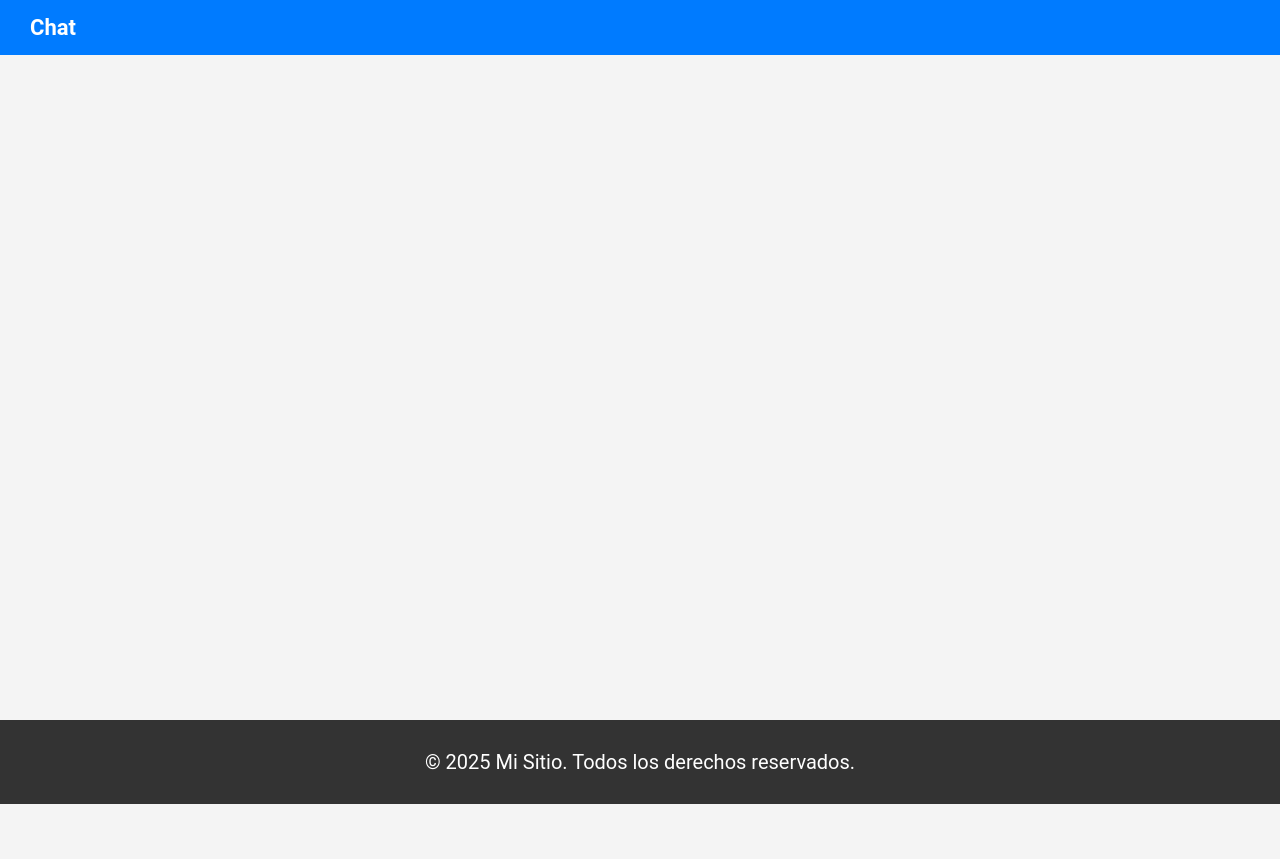
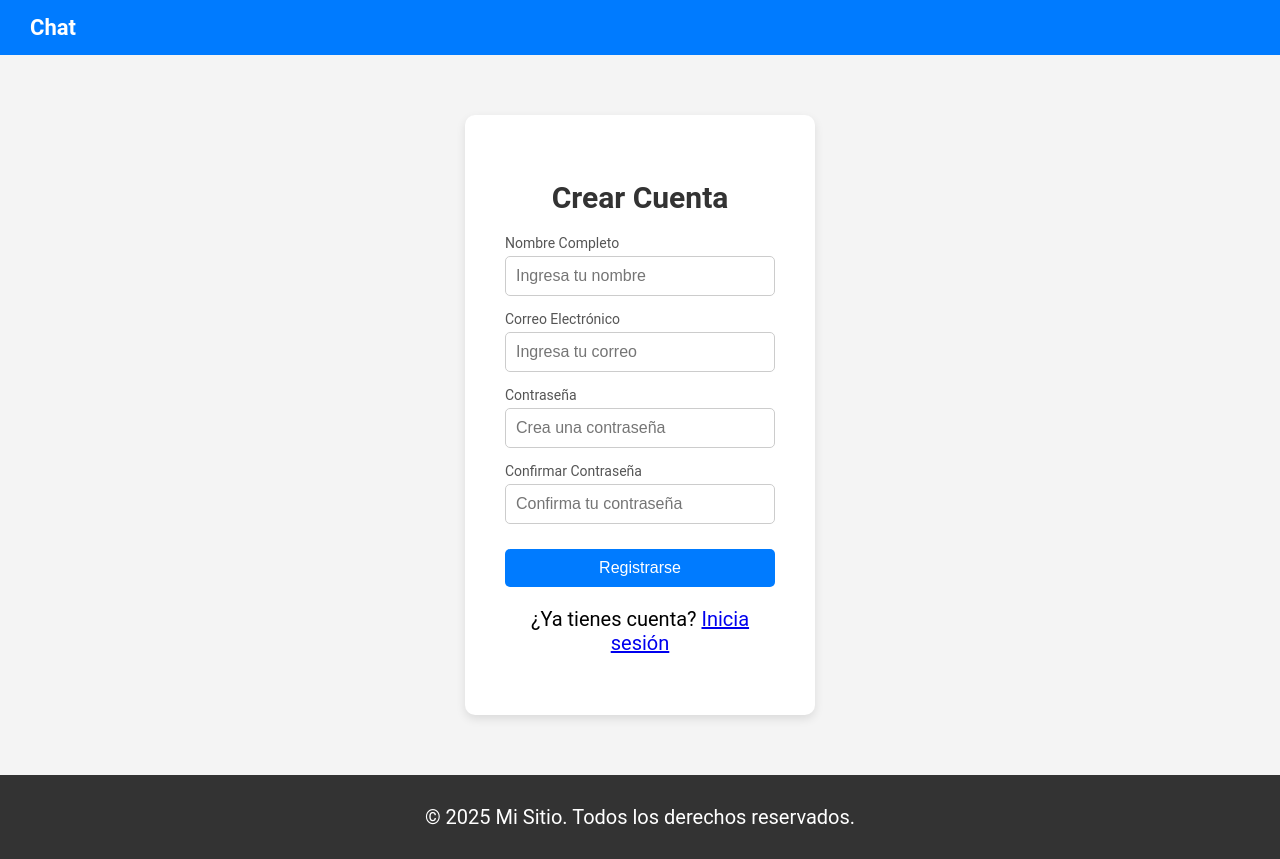
Before and after one commit to rauulssanchezz/chat, an Angular app: page /register in a window 1280 px wide. Before the commit this address led to /. Before the commit the page ends 804 px from the top, so only its background shows below. Built offline with nearby package versions, Linux system fonts and the light colour scheme; sample sign-in values are in the browser's storage.

Commit message:
FEAT: authService, createUser

```diff
--- a/src/app/app.routes.ts
+++ b/src/app/app.routes.ts
@@ -9,7 +9,7 @@ export const routes: Routes = [
 
   { path: '', redirectTo: 'home', pathMatch: 'full'},
   { path: 'home', component: HomeComponent, canActivate: [authGuard] },
-  { path: 'login', component: LoginComponent, canActivate: [authRedirectGuard] },
-  { path: 'register', component: RegisterComponent, canActivate: [authRedirectGuard] },
+  { path: 'login', component: LoginComponent },
+  { path: 'register', component: RegisterComponent },
 
 ];
--- a/src/app/components/ui/header/header.component.css
+++ b/src/app/components/ui/header/header.component.css
@@ -6,9 +6,6 @@ header {
   padding: 0.75rem 1.5rem;
   color: white;
   width: 100%;
-  position: fixed;
-  top: 0;
-  z-index: 1000;
 }
 
 .logo {
--- a/src/app/guards/auth-redirect.guard.ts
+++ b/src/app/guards/auth-redirect.guard.ts
@@ -1,8 +1,12 @@
-import { CanActivateFn } from '@angular/router';
+import { inject } from '@angular/core';
+import { CanActivateFn, Router } from '@angular/router';
 
 export const authRedirectGuard: CanActivateFn = (route, state) => {
   const token = localStorage.getItem('token');
+  const router = inject(Router);
+  console.log('Token:', token);
   if(token){
+    router.navigate(['/home']);
     return false;
   }else{
     return true;
--- a/src/app/guards/auth.guard.ts
+++ b/src/app/guards/auth.guard.ts
@@ -3,7 +3,10 @@ import { CanActivateFn, Router } from '@angular/router';
 export const authGuard: CanActivateFn = (route, state) => {
   const token = localStorage.getItem('token');
   const router = new Router();
+
+  console.log('Token:', token);
   if(!token){
+    router.navigate(['/login']);
     return false;
   }else{
     return true;
--- a/src/app/pages/auth/register/register.component.html
+++ b/src/app/pages/auth/register/register.component.html
@@ -4,25 +4,30 @@
 
     <div class="input-group">
       <label for="name">Nombre Completo</label>
-      <input type="text" id="name" placeholder="Ingresa tu nombre" required>
+      <input type="text" name="name" placeholder="Ingresa tu nombre" required [(ngModel)]="name" [required]="name">
     </div>
 
     <div class="input-group">
       <label for="email">Correo Electrónico</label>
-      <input type="email" id="email" placeholder="Ingresa tu correo" required>
+      <input type="email" name="email" placeholder="Ingresa tu correo" required [(ngModel)]="email" [required]="email">
     </div>
 
     <div class="input-group">
       <label for="password">Contraseña</label>
-      <input type="password" id="password" placeholder="Crea una contraseña" required>
+      <input type="password" name="password" placeholder="Crea una contraseña" required [(ngModel)]="password" [required]="password">
     </div>
 
     <div class="input-group">
       <label for="confirm-password">Confirmar Contraseña</label>
-      <input type="password" id="confirm-password" placeholder="Confirma tu contraseña" required>
+      <input type="password" name="confirmPassword" placeholder="Confirma tu contraseña" required [(ngModel)]="confirmPassword" [required]="confirmPassword">
     </div>
 
-    <input type="button" value="Registrarse">
+    <input type="button" value="Registrarse" (click)="signUp()">
+
+    <div>
+      <p>{{error}}</p>
+    </div>
+
     <p class="login-link">¿Ya tienes cuenta? <a [routerLink]="['/login']" routerLinkActive="router-link-active" >Inicia sesión</a></p>
   </form>
 </div>
--- a/src/app/pages/auth/register/register.component.ts
+++ b/src/app/pages/auth/register/register.component.ts
@@ -1,13 +1,73 @@
 import { Component } from '@angular/core';
-import { RouterLink } from '@angular/router';
+import { FormsModule, NgModel } from '@angular/forms';
+import { Router, RouterLink } from '@angular/router';
+import { AuthService } from '../../../services/auth.service';
 
 @Component({
   selector: 'app-register',
   standalone: true,
-  imports: [RouterLink],
+  imports: [RouterLink, FormsModule],
   templateUrl: './register.component.html',
   styleUrl: './register.component.css'
 })
 export class RegisterComponent {
+  name = '';
+  email = '';
+  password = '';
+  confirmPassword = '';
+  error = '';
 
+  constructor(private _authService: AuthService, private _router: Router) {}
+
+  signUp() {
+    if (!this.validation()) {
+      return;
+    }
+    this._authService.createUser(this.name, this.email, this.password).subscribe({
+      next: (response: any) => {
+        console.log(response.response);
+        alert(response.response);
+
+        if (!response.exists){
+          this._router.navigate(['/login']);
+        }
+      },
+      error: (error : any) => {
+        console.log(error);
+        alert(error.response);
+        this.error = error.response;
+      }
+    });
+  }
+
+  validation() {
+    this.error = '';
+
+    if (this.name === '') {
+      this.error = 'Name is required';
+      return false;
+    }
+
+    if (this.email === '') {
+      this.error = 'Email is required';
+      return false;
+    }
+
+    if (this.password === '') {
+      this.error = 'Password is required';
+      return false;
+    }
+
+    if (this.confirmPassword === '') {
+      this.error = 'Confirm Password is required';
+      return false;
+    }
+
+    if (this.password !== this.confirmPassword) {
+      this.error = 'Password and Confirm Password must be the same';
+      return false;
+    }
+
+    return true;
+  }
 }
--- a/src/app/services/auth.service.ts
+++ b/src/app/services/auth.service.ts
@@ -17,6 +17,11 @@ export class AuthService {
           name: name,
           email: email,
           password: password
+        },
+        {
+          headers: {
+            'Content-Type': 'application/json',
+          },
         }
       );
     }catch(err){
```
